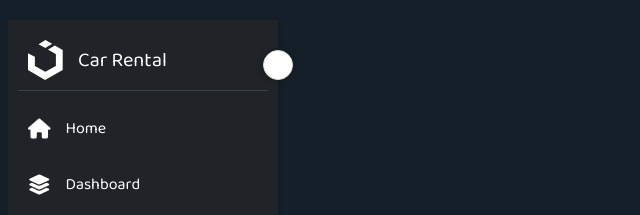
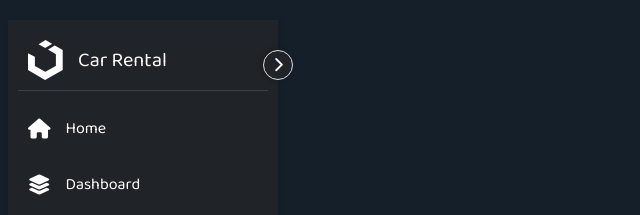
Before and after one commit to Harshraj112/Car_dekhoo, a plain HTML site: page index.html in a window 1280 px wide. Shown: the top 215 px of the page, 0-640 px from the left. Drawn offline with Linux system fonts and the light colour scheme.

Commit message:
making analytics.html file

```diff
--- a/index.html
+++ b/index.html
@@ -72,7 +72,7 @@
             right: -15px;
             top: 30px;
             z-index: 101;
-            background: white;
+            background: rgba(33, 37, 41, 0.95);
             border: 1px solid #ddd;
             border-radius: 50%;
             width: 30px;
```
